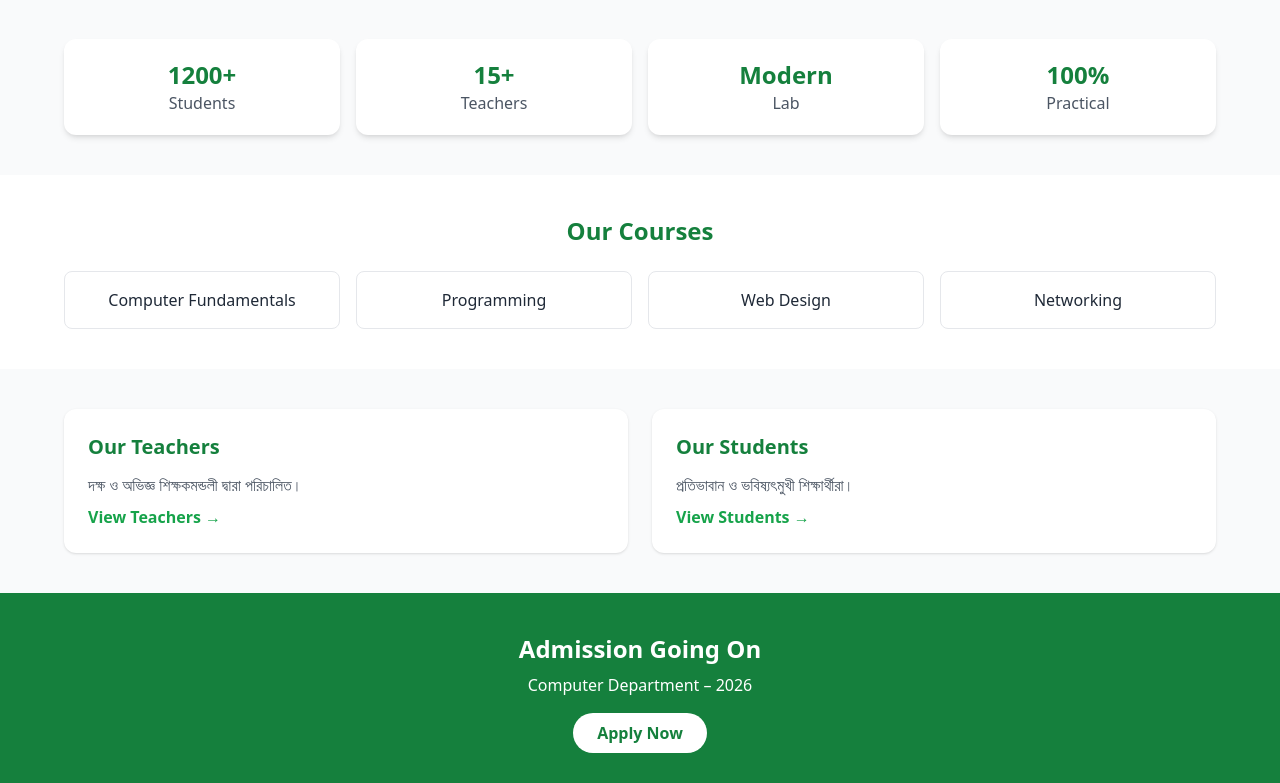
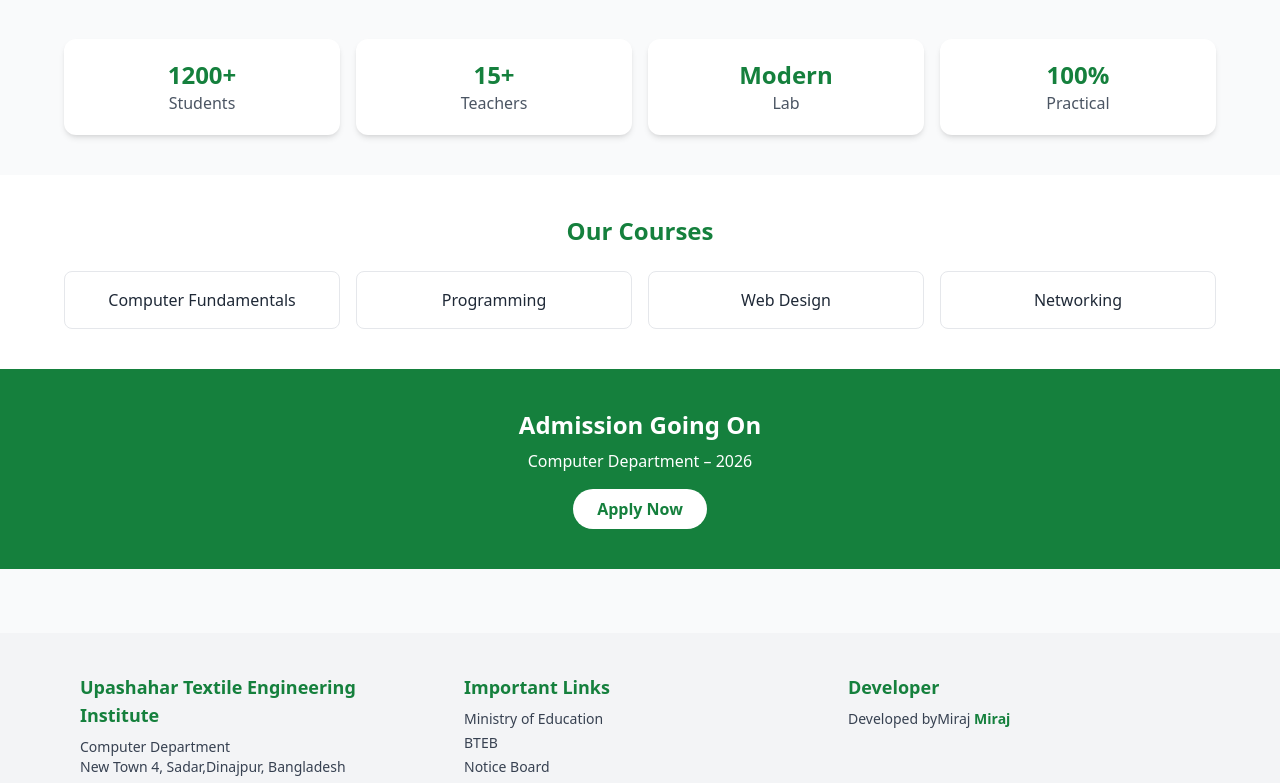
Before and after one commit to Mijanurrmiraj/utei.cst, a Next.js app: page / in a window 1280 px wide. Shown: the part 681-1464 px from the top of the page. Built offline with nearby package versions, Linux system fonts and the light colour scheme.

Commit message:
Update page.js

```diff
--- a/app/page.js
+++ b/app/page.js
@@ -1,9 +1,10 @@
-import HomeSlider from "@/components/HomeSlider";
+import HomeSlider from "../components/HomeSlider";
 
 export default function HomePage() {
   return (
     <main className="bg-gray-50">
-      {/* Slider */}
+
+      {/* Gallery Slider */}
       <HomeSlider />
 
       {/* Welcome Section */}
@@ -19,72 +20,41 @@ export default function HomePage() {
 
       {/* Info Cards */}
       <section className="grid grid-cols-2 md:grid-cols-4 gap-4 px-4 md:px-16 pb-10">
-        {[
-          ["1200+", "Students"],
-          ["15+", "Teachers"],
-          ["Modern", "Lab"],
-          ["100%", "Practical"],
-        ].map(([num, title], i) => (
-          <div
-            key={i}
-            className="bg-white rounded-xl shadow-md p-5 text-center"
-          >
-            <h3 className="text-2xl font-bold text-green-700">{num}</h3>
-            <p className="text-gray-600">{title}</p>
-          </div>
-        ))}
+        <div className="bg-white rounded-xl shadow-md p-5 text-center">
+          <h3 className="text-2xl font-bold text-green-700">1200+</h3>
+          <p className="text-gray-600">Students</p>
+        </div>
+
+        <div className="bg-white rounded-xl shadow-md p-5 text-center">
+          <h3 className="text-2xl font-bold text-green-700">15+</h3>
+          <p className="text-gray-600">Teachers</p>
+        </div>
+
+        <div className="bg-white rounded-xl shadow-md p-5 text-center">
+          <h3 className="text-2xl font-bold text-green-700">Modern</h3>
+          <p className="text-gray-600">Lab</p>
+        </div>
+
+        <div className="bg-white rounded-xl shadow-md p-5 text-center">
+          <h3 className="text-2xl font-bold text-green-700">100%</h3>
+          <p className="text-gray-600">Practical</p>
+        </div>
       </section>
 
-      {/* Courses Preview */}
+      {/* Courses */}
       <section className="bg-white py-10">
         <h2 className="text-center text-2xl font-bold text-green-700 mb-6">
           Our Courses
         </h2>
         <div className="grid grid-cols-2 md:grid-cols-4 gap-4 px-4 md:px-16">
-          {[
-            "Computer Fundamentals",
-            "Programming",
-            "Web Design",
-            "Networking",
-          ].map((course, i) => (
-            <div
-              key={i}
-              className="border rounded-lg p-4 text-center hover:bg-green-50"
-            >
-              {course}
-            </div>
-          ))}
+          <div className="border rounded-lg p-4 text-center">Computer Fundamentals</div>
+          <div className="border rounded-lg p-4 text-center">Programming</div>
+          <div className="border rounded-lg p-4 text-center">Web Design</div>
+          <div className="border rounded-lg p-4 text-center">Networking</div>
         </div>
       </section>
 
-      {/* Teachers & Students */}
-      <section className="py-10 px-4 md:px-16 grid md:grid-cols-2 gap-6">
-        <div className="bg-white p-6 rounded-xl shadow">
-          <h3 className="text-xl font-bold text-green-700 mb-3">
-            Our Teachers
-          </h3>
-          <p className="text-gray-600">
-            দক্ষ ও অভিজ্ঞ শিক্ষকমন্ডলী দ্বারা পরিচালিত।
-          </p>
-          <a className="text-green-600 font-semibold mt-2 inline-block">
-            View Teachers →
-          </a>
-        </div>
-
-        <div className="bg-white p-6 rounded-xl shadow">
-          <h3 className="text-xl font-bold text-green-700 mb-3">
-            Our Students
-          </h3>
-          <p className="text-gray-600">
-            প্রতিভাবান ও ভবিষ্যৎমুখী শিক্ষার্থীরা।
-          </p>
-          <a className="text-green-600 font-semibold mt-2 inline-block">
-            View Students →
-          </a>
-        </div>
-      </section>
-
-      {/* Notice & Admission */}
+      {/* Admission */}
       <section className="bg-green-700 text-white py-10 text-center">
         <h2 className="text-2xl font-bold">Admission Going On</h2>
         <p className="mt-2">Computer Department – 2026</p>
@@ -92,6 +62,7 @@ export default function HomePage() {
           Apply Now
         </button>
       </section>
+
     </main>
   );
 }
```
